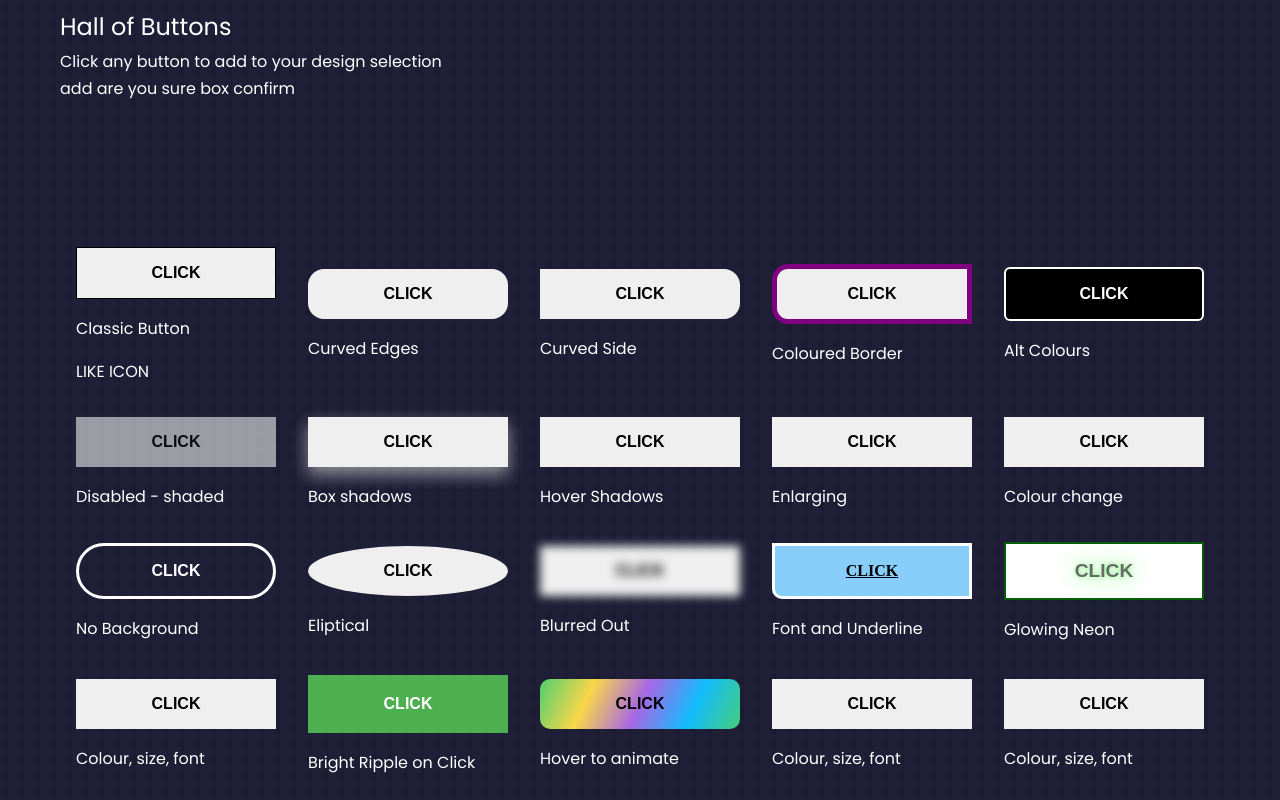
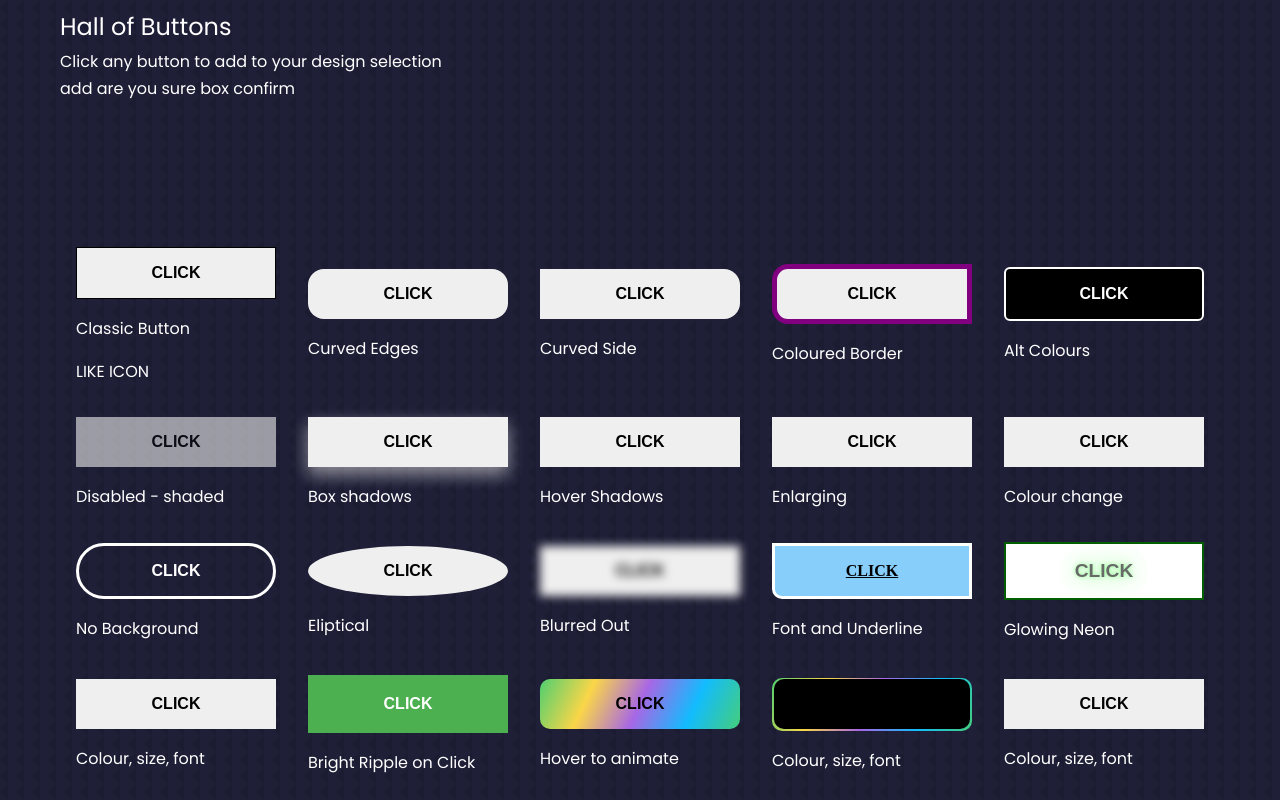
Before and after one commit to webdesignsbytom/webdesignbytom-portfolio, a React (Create React App) app in the folder client/: page /components in a window 1280 px wide. Built offline with nearby package versions, Linux system fonts and the light colour scheme.

Commit message:
stupid button

```diff
--- a/client/src/pages/web-components/components/buttons/Buttons.jsx
+++ b/client/src/pages/web-components/components/buttons/Buttons.jsx
@@ -90,7 +90,7 @@ function Buttons() {
           <h4 className="title">Hover to animate</h4>
         </div>
         <div className="btn__container btn__container19">
-          <button className="btns btn-19"><span>CLICK</span></button>
+          <button className="btns btn-19"><div><span>CLICK</span></div></button>
           <h4 className="title">Colour, size, font</h4>
         </div>
         <div className="btn__container btn__container20">
--- a/client/src/pages/web-components/components/buttons/buttons.css
+++ b/client/src/pages/web-components/components/buttons/buttons.css
@@ -179,6 +179,29 @@
     filter: hue-rotate(-360deg)
   }
 }
+
+.btn-19 {
+  border-radius: 10px;
+  text-decoration: none;
+  padding: 0.1rem;
+  background-image: linear-gradient(115deg,#4fcf70,#fad648,#a767e5,#12bcfe,#44ce7b);
+  display: grid;
+  width: 100%;
+}
+
+.btn-19 span {
+  border-radius: 10px;
+  color: linear-gradient(115deg,#4fcf70,#fad648,#a767e5,#12bcfe,#44ce7b);
+}
+
+.btn-19 div {
+  background-color: black;
+  border-radius: 10px;
+
+  width: 100%;
+  padding: 1rem;
+
+}
 /*
 .btn-19 {
   border: 5px solid var(linear-gradient(115deg,#4fcf70,#fad648,#a767e5,#12bcfe,#44ce7b));
```
